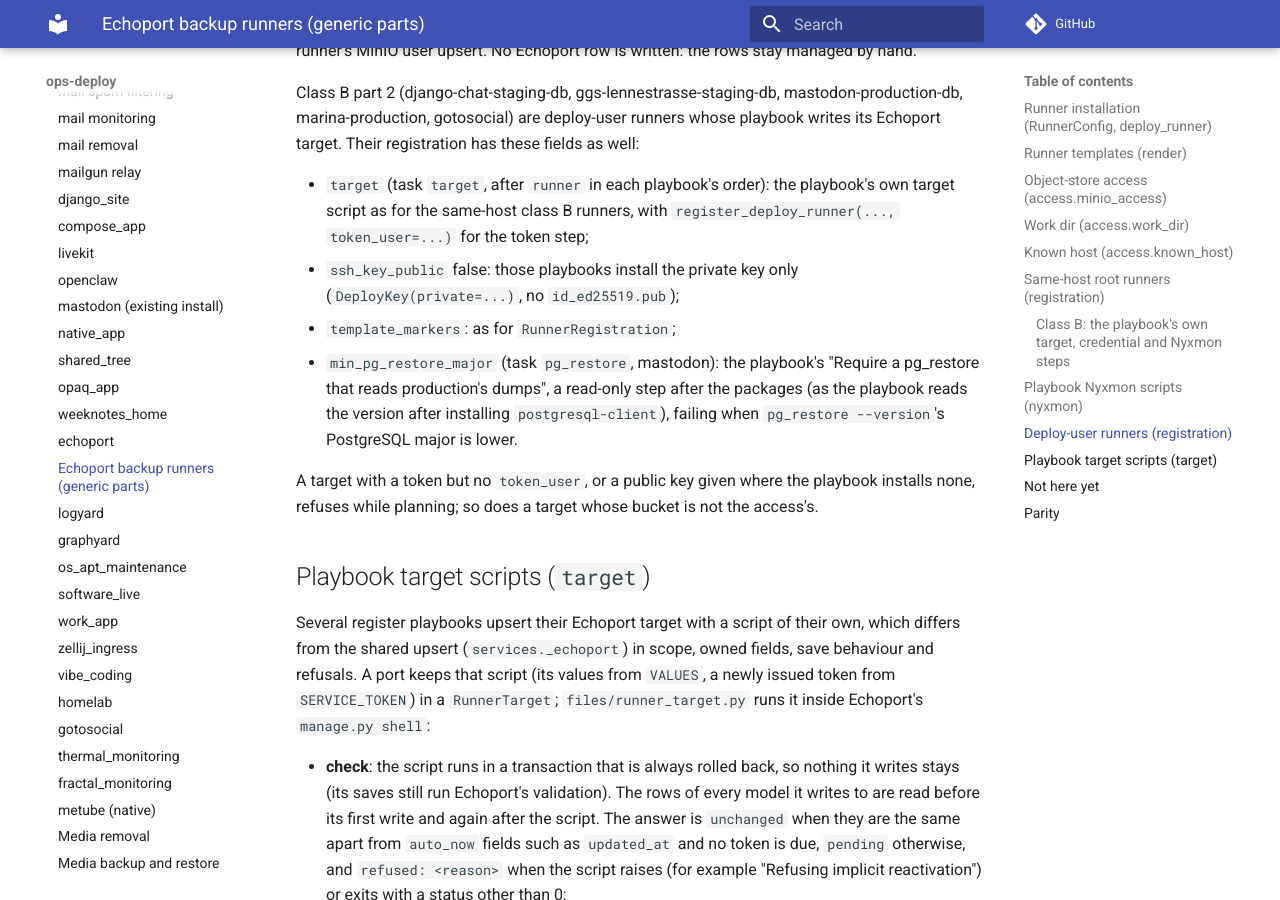
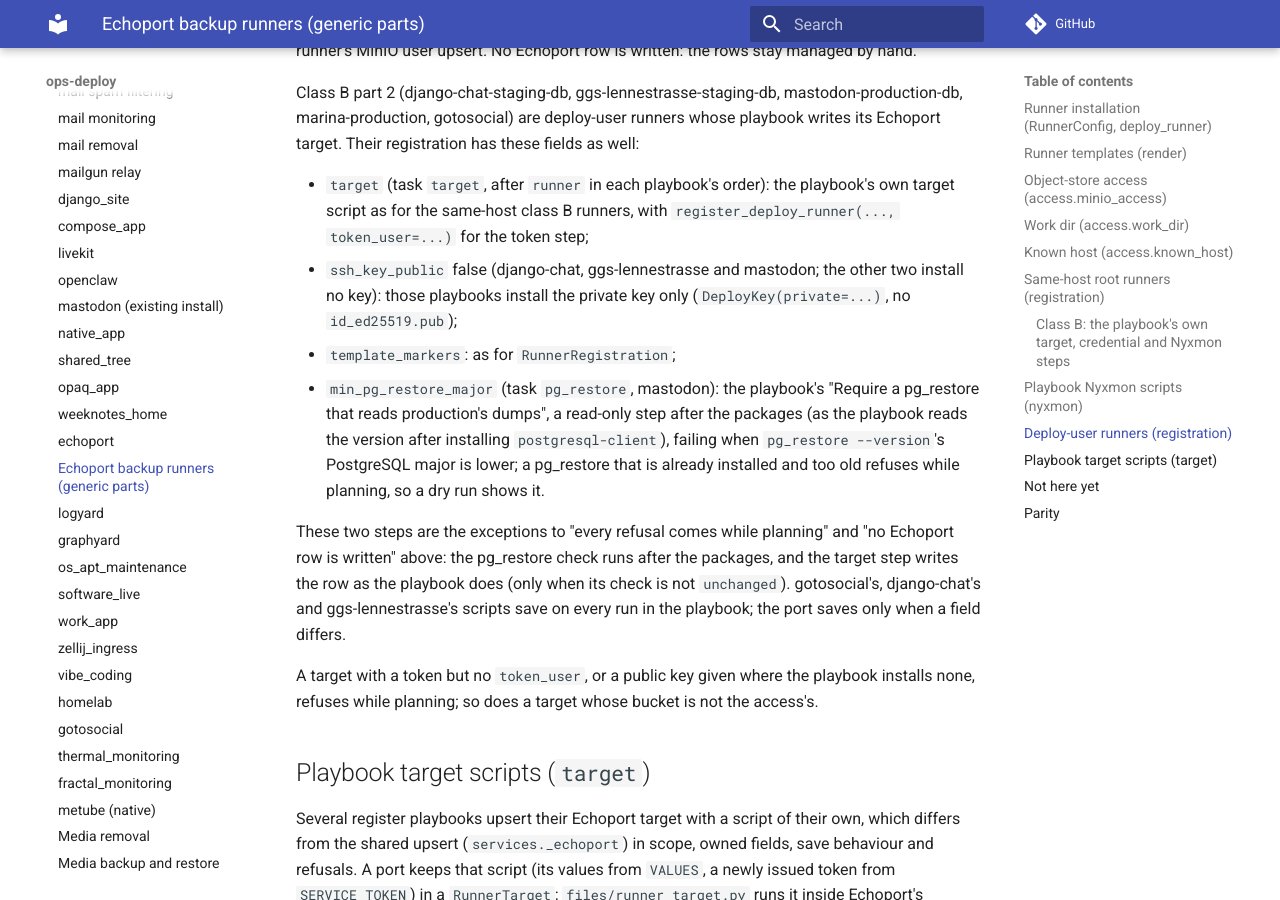
Before and after one commit to ephes/ops-deploy, an MkDocs documentation site: the page built from docs/services/echoport_runner.md, in a window 1280 px wide and 900 px high, scrolled down 7100 px. Built offline with MkDocs 1.6.1 and Material for MkDocs 9.7.7, drawn with Linux system fonts in a browser that asks for light colours; comment, search, counter and statistics services are not loaded.

Commit message:
Echoport runner registration: an installed pg_restore that is too old refuses while planning; docs name the class B exceptions

```diff
--- a/docs/services/echoport_runner.md
+++ b/docs/services/echoport_runner.md
@@ -272,14 +272,23 @@ these fields as well:
 - `target` (task `target`, after `runner` in each playbook's order): the
   playbook's own target script as for the same-host class B runners, with
   `register_deploy_runner(..., token_user=...)` for the token step;
-- `ssh_key_public` false: those playbooks install the private key only
+- `ssh_key_public` false (django-chat, ggs-lennestrasse and mastodon; the
+  other two install no key): those playbooks install the private key only
   (`DeployKey(private=...)`, no `id_ed25519.pub`);
 - `template_markers`: as for `RunnerRegistration`;
 - `min_pg_restore_major` (task `pg_restore`, mastodon): the playbook's
   "Require a pg_restore that reads production's dumps", a read-only step
   after the packages (as the playbook reads the version after installing
   `postgresql-client`), failing when `pg_restore --version`'s PostgreSQL
-  major is lower.
+  major is lower; a pg_restore that is already installed and too old
+  refuses while planning, so a dry run shows it.
+
+These two steps are the exceptions to "every refusal comes while planning"
+and "no Echoport row is written" above: the pg_restore check runs after the
+packages, and the target step writes the row as the playbook does (only
+when its check is not `unchanged`). gotosocial's, django-chat's and
+ggs-lennestrasse's scripts save on every run in the playbook; the port saves
+only when a field differs.
 
 A target with a token but no `token_user`, or a public key given where the
 playbook installs none, refuses while planning; so does a target whose bucket
```
Also changed, not shown: docs/changelog.md (+3 -1 lines), 2 other files.
